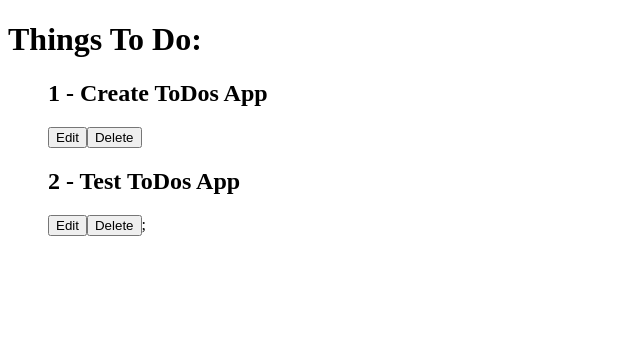
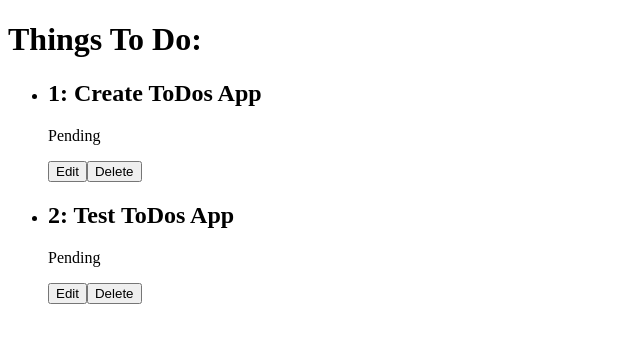
Before and after one commit to NatBernat/202204-w6ch1-bernat-arcusa-bis, a React (Create React App) app: page / in a window 1280 px wide. Shown: the top 342 px of the page, without its empty margins (0-640 px from the left). Built offline with nearby package versions, Linux system fonts and the light colour scheme.

Commit message:
Created data flow through redux state

```diff
--- a/package.json
+++ b/package.json
@@ -7,6 +7,7 @@
     "@testing-library/jest-dom": "^5.16.4",
     "@testing-library/react": "^13.2.0",
     "@testing-library/user-event": "^13.5.0",
+    "dpdm": "^3.9.0",
     "react": "^18.1.0",
     "react-dom": "^18.1.0",
     "react-redux": "^8.0.1",
--- a/src/App.js
+++ b/src/App.js
@@ -1,10 +1,19 @@
+import { useEffect } from "react";
+import { useDispatch } from "react-redux";
 import ToDosPage from "./components/ToDosPage/ToDosPage";
 import toDosList from "./data/data";
+import { loadToDosActionCreator } from "./redux/store/features/toDos/toDosSlice";
 
 function App() {
+  const dispatch = useDispatch();
+
+  useEffect(() => {
+    dispatch(loadToDosActionCreator(toDosList));
+  }, [dispatch]);
+
   return (
     <div className="App">
-      <ToDosPage toDosList={toDosList} />
+      <ToDosPage />
     </div>
   );
 }
--- a/src/components/ToDo/ToDo.js
+++ b/src/components/ToDo/ToDo.js
@@ -1,11 +1,11 @@
 const ToDo = ({ toDo: { id, name, done } }) => {
   return (
-    <>
-      <h2>{`${id} - ${name}`}</h2>
-      <p>{done}</p>
+    <li>
+      <h2>{`${id}: ${name}`}</h2>
+      <p>{done ? "Done!" : "Pending"}</p>
       <button>Edit</button>
       <button>Delete</button>
-    </>
+    </li>
   );
 };
 
--- a/src/components/ToDosPage/ToDosPage.js
+++ b/src/components/ToDosPage/ToDosPage.js
@@ -1,14 +1,15 @@
+import { useSelector } from "react-redux";
 import ToDo from "../ToDo/ToDo";
 
-const ToDosPage = ({ toDosList }) => {
+const ToDosPage = () => {
+  const toDos = useSelector((state) => state.toDos);
   return (
     <>
       <h1>Things To Do:</h1>
       <ul>
-        {toDosList.map((toDo) => {
-          return <ToDo key={toDo.id} toDo={toDo} />;
-        })}
-        ;
+        {toDos.map((toDo) => (
+          <ToDo toDo={toDo} key={toDo.id} />
+        ))}
       </ul>
     </>
   );
--- a/src/index.js
+++ b/src/index.js
@@ -1,12 +1,16 @@
 import React from "react";
 import ReactDOM from "react-dom/client";
+import { Provider } from "react-redux";
 import App from "./App";
+import store from "./redux/store/store";
 import reportWebVitals from "./reportWebVitals";
 
 const root = ReactDOM.createRoot(document.getElementById("root"));
 root.render(
   <React.StrictMode>
-    <App />
+    <Provider store={store}>
+      <App />
+    </Provider>
   </React.StrictMode>
 );
 
--- a/src/redux/store/features/toDos/toDosSlice.js
+++ b/src/redux/store/features/toDos/toDosSlice.js
@@ -1,10 +1,6 @@
 import { createSlice } from "@reduxjs/toolkit";
 
-const toDosSlice = () => {};
-
-export default toDosSlice;
-
-const projectsSlice = createSlice({
+const toDosSlice = createSlice({
   name: "toDos",
   initialState: [],
   reducers: {
@@ -12,6 +8,6 @@ const projectsSlice = createSlice({
   },
 });
 
-export const { loadToDos: loadToDosActionCreator } = projectsSlice.actions;
+export const { loadToDos: loadToDosActionCreator } = toDosSlice.actions;
 
 export const toDosReducer = toDosSlice.reducer;
--- a/src/redux/store/store.js
+++ b/src/redux/store/store.js
@@ -3,7 +3,7 @@ import { toDosReducer } from "./features/toDos/toDosSlice";
 
 const store = configureStore({
   reducer: {
-    projects: toDosReducer,
+    toDos: toDosReducer,
   },
 });
 
```
Also changed, not shown: 2 other files (tests, documents, lock files or other folders).
